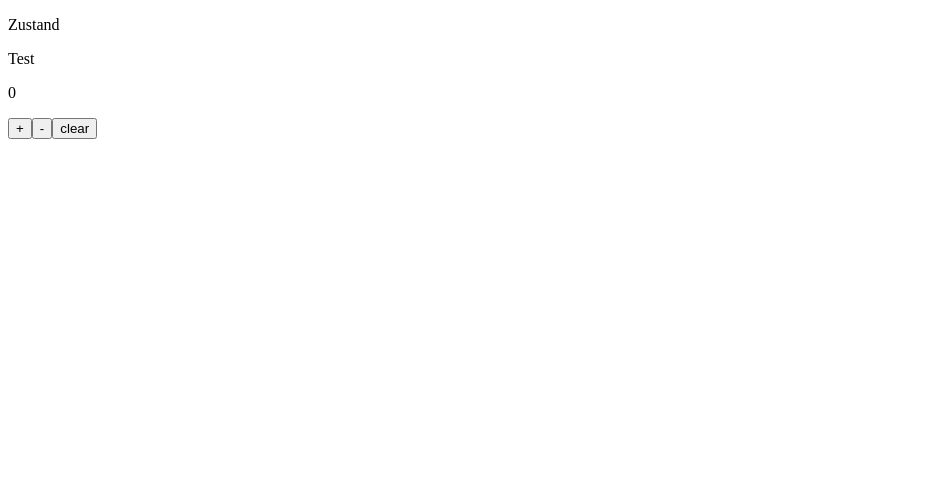
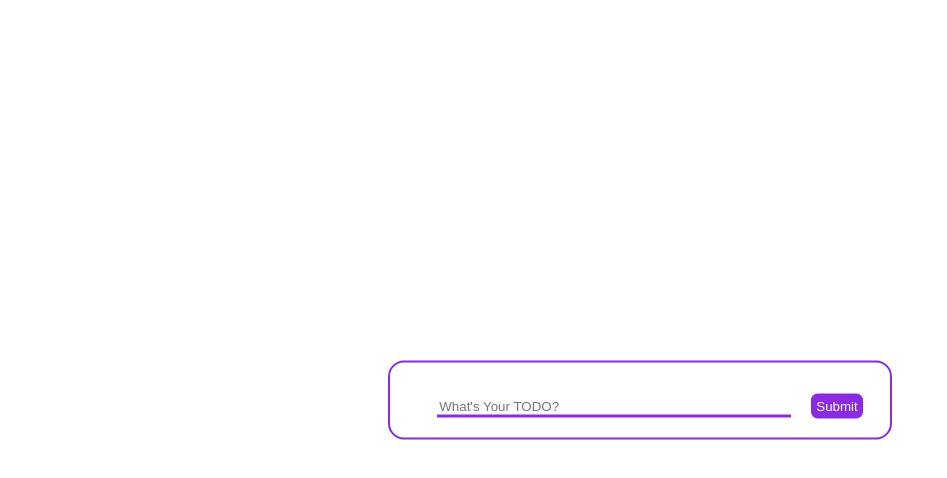
Before and after one commit to nanajin/ToDoList_ts, a React (Create React App) app: page / in a window 1280 px wide. Shown: the top 478 px of the page, without its empty margins (0-947 px from the left). Built offline with nearby package versions, Linux system fonts and the light colour scheme.

Commit message:
FEAT: local에 done 상태 추가, style 변경

```diff
--- a/src/Test.tsx
+++ b/src/Test.tsx
@@ -1,26 +1,50 @@
 import React, {useEffect} from 'react';
 import { usePerson, useStore, useStoreTest } from './store/store';
-// import useStore, useStorePerson from './store/store';
 const Test = () => {
   const {name, age, greeting} = usePerson();
   const {bears, increasePopulation, decreasePopulation, removeAllBears} = useStore();
   const updateName = usePerson(state=>state.updateName);
-  // useStorePerson.setState({ name: "mijin", greeting: "hello"});
-  console.log(name, age, greeting);
-  useEffect(()=>{
-    updateName("mijin");
-  },[]);
-  // updateName("mijin");
-  // console.log(`bears: ${bears}`);
+  const updateAge = usePerson(state=>state.updateAge);
+  // console.log(name, age, greeting);
+  let newName:string;
+  let newAge:number;
+  const onChange = (e:React.ChangeEvent<HTMLInputElement>)=>{
+    const {target: {value, name}} = e;
+    if(name==="name"){
+      newName = value;
+    }
+    else if(name==="age"){
+      newAge = Number(value);
+    }
+  }
+  const onSubmit = (e: React.FormEvent<HTMLFormElement>)=>{
+    e.preventDefault();
+    updateName(newName);
+    updateAge(newAge);
+  }
   return (
     <div>
-      <p>Zustand</p>
-      <p>Test</p>
-      {/* <p>{name}</p> */}
+      <p>{name}</p>
+      <p>{age}</p>
       <p>{bears}</p>
       <button onClick={increasePopulation}>+</button>
       <button onClick={decreasePopulation}>-</button>
       <button onClick={removeAllBears}>clear</button>
+      <form onSubmit={onSubmit}>
+        <input type="text"
+          placeholder='name'
+          onChange={onChange}
+          name="name"
+          required
+        />
+        <input type="number"
+          placeholder='age'
+          onChange={onChange}
+          name="age"
+          required
+        />
+        <input type="submit" value="Submit"/>
+      </form>
     </div>
   );
 };
--- a/src/ToDoList.scss
+++ b/src/ToDoList.scss
@@ -1,22 +1,76 @@
-$border: 2px solid red;
+$border: 2px solid rgb(223, 160, 223);
+$w: 20px;
+$h: 20px;
+$tablet : 1024px;
+$mobile: 400px;
+@mixin mobile {
+  @media (max-width: $mobile) {
+    @content;
+  }
+}
 .container{
-  border: $border;
+  position: absolute;
+  display: flex;
+  flex-direction: column;
+  border: 2px solid blueviolet;
+  border-radius: 1em;
   width: 500px;
-  height: 500px;
+  top: 50%;
+  left: 50%;
+  transform: translate(-50%, -50%);
+  @include mobile{
+    width: 80%;
+    // margin-top: 30%;
+    // margin-bottom: 30px;
+  }
 }
 .todo-form{
- border: $border;
  text-align: center;
  input:first-child{
-  width: 300px;
+  width: 70%;
+  margin: 20px;
+  margin-top: 35px;
+  border: none;
+  border-bottom: 3px solid blueviolet;
+  @include mobile{
+    width: 80%;
+    margin-bottom: 10px;
+  }
  };
+ input:nth-child(2){
+  background-color: blueviolet;
+  color: white;
+  border: none;
+  border-radius: 0.5em;
+  cursor: pointer;
+  padding: 5px;
+ }
 }
 .todo-list{
-  border: $border;
+  border-bottom: $border;
   display: grid;
-  grid-template-columns: 20px 4fr 1fr;
+  grid-template-columns: 30px 3fr 1fr;
+  width: 80%;
+  margin: auto;
+  margin-top: 15px;
+  .lb{
+    .icb{
+      display: none;
+    }
+    .icb:checked{
+      text-decoration: line-through;
+    }
+    .check, .non-check{
+      font-size: 20px;
+      color: blueviolet;
+      cursor: pointer;
+    }
+  }
   li{
     list-style: none;
+  }
+  .done{
+    text-decoration: line-through;
   }
   .todo-btn{
     button{
@@ -28,7 +82,14 @@ $border: 2px solid red;
       &:first-child{
         margin-right: 15px;
       }
+      &:first-child:hover{
+        color: red;
+        transition: all 0.3s ease;
+      }
+      &:nth-child(2):hover{
+        color: rgb(193, 27, 193);
+        transition: all 0.3s ease;
+      }
     }
-
   }
 }
--- a/src/ToDoList.tsx
+++ b/src/ToDoList.tsx
@@ -1,6 +1,7 @@
 import React, { useEffect, useState } from 'react';
 import "./ToDoList.scss";
 import {BiTrash, BiEditAlt} from "react-icons/bi";
+import {BsFillBookmarkCheckFill, BsBookmarkCheck} from "react-icons/bs";
 
 function ToDoList() {
   const [todo, setTodo] = useState("");
@@ -8,9 +9,12 @@ function ToDoList() {
   const list = data? [...JSON.parse(data!)]: [];
   const [todolist, setTodoList] = useState(list);
   const [edit, setEdit] = useState(false);
+  // const [check, setCheck] = useState(false);
+  let check = false;
   interface Store{
     id: number,
     text: string,
+    done: boolean,
   }
   useEffect(()=>{
     localStorage.setItem("todo", JSON.stringify(todolist));
@@ -23,7 +27,7 @@ function ToDoList() {
   const onSubmit = (event:React.FormEvent<HTMLFormElement>)=>{
     event.preventDefault();
     const id = Math.floor(Math.random()*1000)+1;
-    const todos:Store = {id: id, text: todo};
+    const todos:Store = {id: id, text: todo, done: false};
     setTodoList((prev)=>[...prev, todos]);
     setTodo("");
     if(edit){
@@ -41,6 +45,27 @@ function ToDoList() {
     setEdit(true);
     handleRemove(id);
   }
+
+  const handleCheck = (item:Store)=>{
+    if(item.done === true){
+      check = false;
+    }
+    else if(item.done === false){
+      check = true;
+    }
+    console.log(check);
+    handleRemove(item.id);
+    const todos:Store = {id: item.id, text: item.text, done: check};
+    if(check){
+      setTodoList((prev)=>[...prev, todos]);
+    }
+    else{
+      setTodoList((prev)=>[todos, ...prev]);
+    }
+    // setTodoList((prev)=>[...prev, todos]);
+    // console.log(item.id, item.done);
+  }
+
   return (
     <div className='container'>
       <form onSubmit={onSubmit} className="todo-form">
@@ -56,9 +81,13 @@ function ToDoList() {
         {todolist.map((item:Store, index:number)=>{
           return(
             <ul key={index} className="todo-list">
-              <input type="checkbox"></input>
-              {/* <button><BiCheckSquare/></button> */}
-              <li>{item.text}</li>
+              <label className='lb'>
+                <input type="checkbox" className='icb' onClick={()=>handleCheck(item)}/>
+                {item.done? <div className='check'><BsFillBookmarkCheckFill/></div>:
+                  <div className='non-check'><BsBookmarkCheck/></div>
+                }
+              </label>
+              <li className={item.done? "done":""}>{item.text}</li>
               <div className='todo-btn'>
                 <button onClick={()=>handleRemove(item.id)}><BiTrash/></button>
                 <button onClick={()=>handleEdit(item.id, item.text)}><BiEditAlt/></button>
--- a/src/index.tsx
+++ b/src/index.tsx
@@ -8,7 +8,7 @@ const root = ReactDOM.createRoot(
 );
 root.render(
   <>
-    {/* <ToDoList /> */}
-    <Test/>
+    <ToDoList />
+    {/* <Test/> */}
   </>
 );
```
